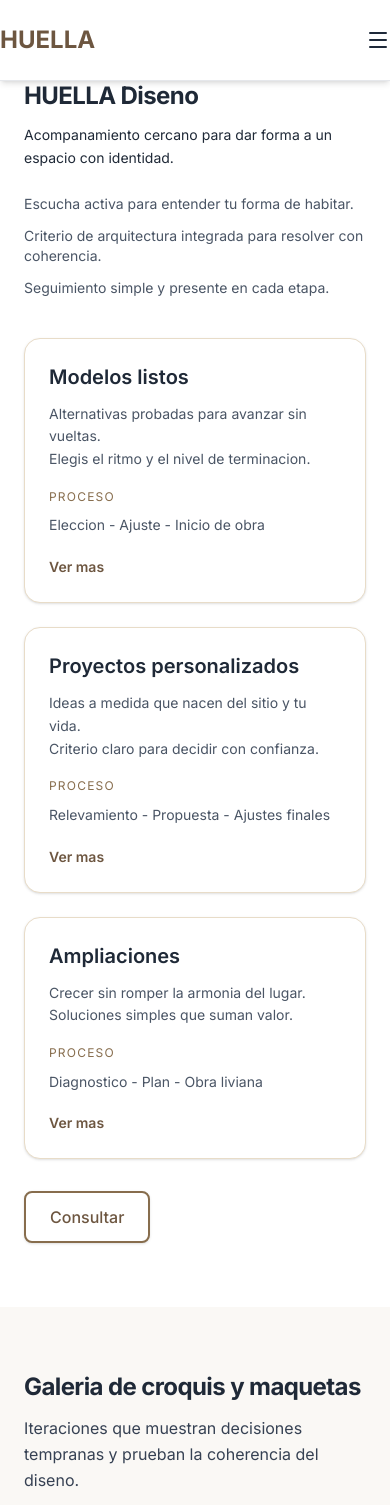
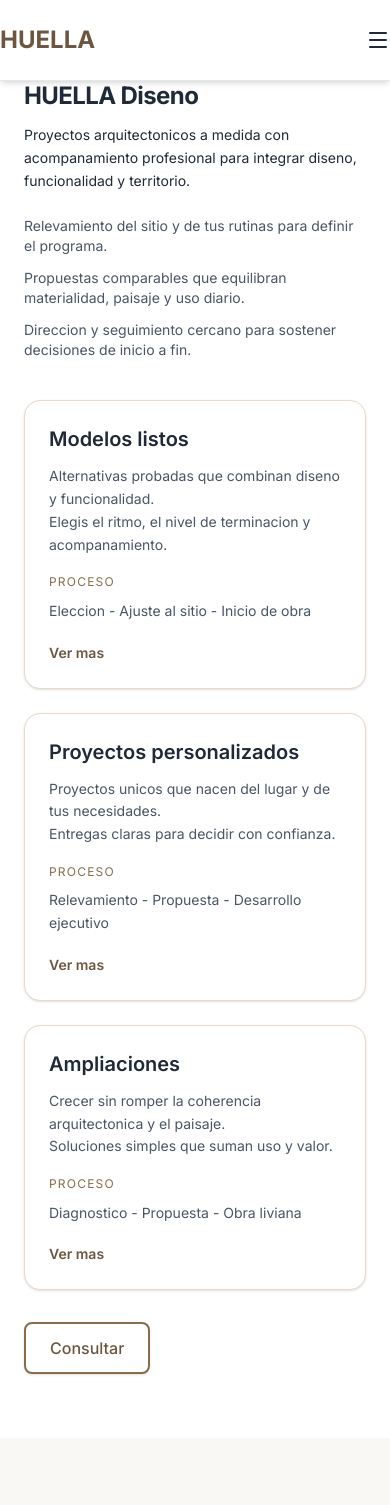
Before and after one commit to Teksi75/huella-mendoza-site, a Next.js app: page /diseno in a window 390 px wide. Shown: the top 1505 px of the page. Built offline with nearby package versions, Linux system fonts and the light colour scheme.

Commit message:
Enhance descriptive copy for site sections

```diff
--- a/app/contacto/page.tsx
+++ b/app/contacto/page.tsx
@@ -18,7 +18,7 @@ export default function ContactoPage({ searchParams }: ContactoPageProps) {
         <div className="container-custom">
           <h1>Contacto</h1>
           <p className="mt-4 max-w-3xl">
-            Contanos sobre tu proyecto y te respondemos con una propuesta clara.
+            Contanos sobre tu proyecto y te respondemos con una propuesta clara, pasos y plazos estimados.
           </p>
         </div>
       </section>
@@ -86,7 +86,7 @@ export default function ContactoPage({ searchParams }: ContactoPageProps) {
           <div className="rounded-2xl border border-tierra-200 bg-white p-6">
             <h2 className="text-2xl">WhatsApp directo</h2>
             <p className="mt-3 text-sm text-gray-600">
-              Si preferis, escribinos y respondemos rapido.
+              Si preferis, escribinos y coordinamos la respuesta que necesitas.
             </p>
             <a
               className="mt-6 inline-flex items-center gap-2 text-sm font-semibold text-tierra-700 hover:text-tierra-900"
--- a/app/diseno/page.tsx
+++ b/app/diseno/page.tsx
@@ -118,26 +118,26 @@ export default function DisenoPage() {
           <div className="max-w-3xl">
             <h2>HUELLA Diseno</h2>
             <p className="mt-3">
-              Acompanamiento cercano para dar forma a un espacio con identidad.
+              Proyectos arquitectonicos a medida con acompanamiento profesional para integrar diseno, funcionalidad y territorio.
             </p>
             <ul className="mt-6 grid gap-3 text-sm text-gray-600">
-              <li>Escucha activa para entender tu forma de habitar.</li>
-              <li>Criterio de arquitectura integrada para resolver con coherencia.</li>
-              <li>Seguimiento simple y presente en cada etapa.</li>
+              <li>Relevamiento del sitio y de tus rutinas para definir el programa.</li>
+              <li>Propuestas comparables que equilibran materialidad, paisaje y uso diario.</li>
+              <li>Direccion y seguimiento cercano para sostener decisiones de inicio a fin.</li>
             </ul>
             <div className="mt-10 grid gap-6 md:grid-cols-3">
               <div className="rounded-2xl border border-tierra-200 bg-white p-6 shadow-sm">
                 <h3 className="text-xl">Modelos listos</h3>
                 <p className="mt-3 text-sm text-gray-600">
-                  Alternativas probadas para avanzar sin vueltas.
+                  Alternativas probadas que combinan diseno y funcionalidad.
                   <br />
-                  Elegis el ritmo y el nivel de terminacion.
+                  Elegis el ritmo, el nivel de terminacion y acompanamiento.
                 </p>
                 <p className="mt-4 text-xs uppercase tracking-widest text-tierra-600">
                   Proceso
                 </p>
                 <p className="mt-2 text-sm text-gray-600">
-                  Eleccion - Ajuste - Inicio de obra
+                  Eleccion - Ajuste al sitio - Inicio de obra
                 </p>
                 <Link
                   href="#diseno"
@@ -149,15 +149,15 @@ export default function DisenoPage() {
               <div className="rounded-2xl border border-tierra-200 bg-white p-6 shadow-sm">
                 <h3 className="text-xl">Proyectos personalizados</h3>
                 <p className="mt-3 text-sm text-gray-600">
-                  Ideas a medida que nacen del sitio y tu vida.
+                  Proyectos unicos que nacen del lugar y de tus necesidades.
                   <br />
-                  Criterio claro para decidir con confianza.
+                  Entregas claras para decidir con confianza.
                 </p>
                 <p className="mt-4 text-xs uppercase tracking-widest text-tierra-600">
                   Proceso
                 </p>
                 <p className="mt-2 text-sm text-gray-600">
-                  Relevamiento - Propuesta - Ajustes finales
+                  Relevamiento - Propuesta - Desarrollo ejecutivo
                 </p>
                 <Link
                   href="#diseno"
@@ -169,15 +169,15 @@ export default function DisenoPage() {
               <div className="rounded-2xl border border-tierra-200 bg-white p-6 shadow-sm">
                 <h3 className="text-xl">Ampliaciones</h3>
                 <p className="mt-3 text-sm text-gray-600">
-                  Crecer sin romper la armonia del lugar.
+                  Crecer sin romper la coherencia arquitectonica y el paisaje.
                   <br />
-                  Soluciones simples que suman valor.
+                  Soluciones simples que suman uso y valor.
                 </p>
                 <p className="mt-4 text-xs uppercase tracking-widest text-tierra-600">
                   Proceso
                 </p>
                 <p className="mt-2 text-sm text-gray-600">
-                  Diagnostico - Plan - Obra liviana
+                  Diagnostico - Propuesta - Obra liviana
                 </p>
                 <Link
                   href="#diseno"
@@ -199,7 +199,7 @@ export default function DisenoPage() {
           <div className="max-w-4xl">
             <h2>Galeria de croquis y maquetas</h2>
             <p className="mt-3 text-base text-gray-700">
-              Iteraciones que muestran decisiones tempranas y prueban la coherencia del diseno.
+              Iteraciones que explican decisiones tempranas y permiten validar la coherencia entre diseno, uso y territorio.
             </p>
           </div>
 
@@ -236,7 +236,7 @@ export default function DisenoPage() {
           <div className="max-w-3xl">
             <h2>Diseno interior</h2>
             <p className="mt-3 text-base text-gray-700">
-              Materiales honestos, luz dirigida y conexiones claras con el exterior para habitar sin exceso.
+              Materiales honestos, luz dirigida y conexiones claras con el exterior para un habitar cotidiano y sin exceso.
             </p>
           </div>
 
@@ -270,7 +270,7 @@ export default function DisenoPage() {
           <div className="max-w-3xl">
             <h2>Estructura integrada al entorno</h2>
             <p className="mt-3 text-base text-gray-700">
-              Vistas largas, plataformas ligeras y recorridos que siguen la pendiente para sostener el dialogo con el paisaje.
+              Vistas largas, plataformas ligeras y recorridos que siguen la pendiente para integrar estructura, funcionalidad y paisaje.
             </p>
           </div>
 
--- a/app/page.tsx
+++ b/app/page.tsx
@@ -22,11 +22,11 @@ export default function Home() {
             HUELLA
           </h1>
           <p className="mb-8 font-light leading-snug md:leading-normal text-[clamp(1rem,2.2vw,1.25rem)] max-w-[32ch] sm:max-w-[44ch] md:max-w-[60ch] mx-auto text-balance">
-            <span className="block sm:hidden">Espacios que dialogan con el territorio.</span>
+            <span className="block sm:hidden">Espacios que se integran al paisaje que los rodea.</span>
             <span className="hidden sm:inline">
-              Disenamos espacios que dialogan con el territorio.
+              Disenamos espacios que leen el territorio para definir cada decision.
               <br className="hidden sm:block" />
-              Experiencias que se integran al paisaje y a tu forma de habitar.
+              Experiencias que combinan paisaje, uso cotidiano y calma.
             </span>
           </p>
 
@@ -35,14 +35,14 @@ export default function Home() {
               href="/base"
               className="btn-primary w-full sm:w-auto px-5 py-3 sm:px-8 sm:py-4 text-sm sm:text-lg flex items-center justify-center gap-2 rounded-xl"
             >
-              Unidades para habitar
+              Unidades modulares listas para habitar
               <ArrowRight size={20} />
             </Link>
             <Link
               href="/refugios"
               className="btn-secondary w-full sm:w-auto px-5 py-3 sm:px-8 sm:py-4 text-sm sm:text-lg flex items-center justify-center gap-2 bg-white/10 backdrop-blur-sm border-white text-white hover:bg-white/20 rounded-xl"
             >
-              Experiencias de descanso
+              Refugios listos para descansar
               <ArrowRight size={20} />
             </Link>
           </div>
@@ -75,14 +75,16 @@ export default function Home() {
               HUELLA
             </div>
             <h2 className="mt-4">Una forma consciente y flexible de habitar el territorio.</h2>
-            <p className="mt-4 text-base text-gray-600">Elegi tu camino.</p>
+            <p className="mt-4 text-base text-gray-600">
+              Elegi la propuesta que mejor acompana tu forma de habitar y el tiempo que tenes para hacerlo realidad.
+            </p>
           </div>
 
           <div className="mt-10 grid gap-6 lg:grid-cols-3">
             <div className="rounded-2xl border border-tierra-200 bg-white p-8 shadow-sm">
               <h3 className="text-2xl">HUELLA Base</h3>
               <p className="mt-3 text-sm text-gray-600">
-                Rapido - Previsible - Accesible
+                Modulos habitacionales estandarizados con alcance, plazos y niveles de terminacion definidos.
               </p>
               <Link href="/base" className="mt-6 inline-flex items-center btn-primary">
                 Explorar
@@ -91,7 +93,7 @@ export default function Home() {
             <div className="rounded-2xl border border-tierra-200 bg-white p-8 shadow-sm">
               <h3 className="text-2xl">HUELLA Diseno</h3>
               <p className="mt-3 text-sm text-gray-600">
-                Arquitectura - Criterio - Acompanamiento
+                Proyectos arquitectonicos a medida con criterio y acompanamiento profesional.
               </p>
               <Link href="/diseno" className="mt-6 inline-flex items-center btn-secondary">
                 Explorar
@@ -100,7 +102,7 @@ export default function Home() {
             <div className="rounded-2xl border border-tierra-200 bg-white p-8 shadow-sm">
               <h3 className="text-2xl">HUELLA Refugios</h3>
               <p className="mt-3 text-sm text-gray-600">
-                Experiencia - Paisaje - Descanso
+                Unidades de descanso para estadias breves, centradas en paisaje y silencio.
               </p>
               <Link href="/refugios" className="mt-6 inline-flex items-center btn-secondary">
                 Explorar
@@ -121,11 +123,11 @@ export default function Home() {
             </div>
             <h2 className="mt-4">Que es HUELLA</h2>
             <p className="mt-4">
-              HUELLA es una propuesta de arquitectura integrada y experiencias
-              en el territorio, no solo en la montana. Integramos diseno y
-              paisaje para crear espacios que se viven con calma y permanencia.
-              Desde unidades claras hasta proyectos a medida y refugios,
-              conectamos cada decision con el territorio.
+              HUELLA es una propuesta de arquitectura y experiencias que parte
+              del territorio para definir cada obra. Integramos diseno,
+              funcionalidad y paisaje para crear espacios claros de habitar.
+              Desde modulos estandarizados hasta proyectos a medida y refugios,
+              ofrecemos caminos concretos y previsibles.
             </p>
           </div>
         </div>
@@ -135,7 +137,7 @@ export default function Home() {
         <div className="container-custom">
           <div className="mx-auto max-w-2xl text-center">
             <p className="text-lg text-gray-700">
-              Explora a tu ritmo las formas de habitar que proponemos.
+              Explorá a tu ritmo las tres propuestas y elegí la que mejor se ajusta a tu necesidad.
             </p>
             <Link
               href="/huella"
@@ -153,12 +155,12 @@ export default function Home() {
           <div className="max-w-3xl">
             <h2>HUELLA Base</h2>
             <p className="mt-3">
-              Opciones claras para avanzar con orden y una forma de habitar simple.
+              Unidades habitacionales modulares con alcances definidos para avanzar con orden y sin sorpresas.
             </p>
             <ul className="mt-6 grid gap-3 text-sm text-gray-600">
-              <li>Niveles de terminacion a tu medida.</li>
-              <li>Pasos definidos desde el inicio.</li>
-              <li>Costos claros para decidir con calma.</li>
+              <li>Niveles de terminacion especificados segun presupuesto y uso.</li>
+              <li>Pasos y plazos detallados antes de iniciar.</li>
+              <li>Costos cerrados para tomar decisiones con anticipacion.</li>
             </ul>
             <Link href="/base" className="btn-secondary mt-8 inline-flex">
               Explorar
@@ -175,12 +177,12 @@ export default function Home() {
           <div className="max-w-3xl">
             <h2>HUELLA Diseno</h2>
             <p className="mt-3">
-              Acompanamiento cercano para dar forma a un espacio con identidad.
+              Proyectos arquitectonicos a medida con acompanamiento profesional en cada etapa.
             </p>
             <ul className="mt-6 grid gap-3 text-sm text-gray-600">
-              <li>Escucha del lugar y de tu forma de habitar.</li>
-              <li>Propuestas claras para decidir con criterio.</li>
-              <li>Seguimiento simple y presente en cada etapa.</li>
+              <li>Lectura del sitio y de tu modo de habitar para definir el diseno.</li>
+              <li>Propuestas comparables que integran funcionalidad y paisaje.</li>
+              <li>Direccion y seguimiento cercano para sostener las decisiones.</li>
             </ul>
             <Link href="/diseno" className="btn-secondary mt-8 inline-flex">
               Explorar
@@ -197,12 +199,12 @@ export default function Home() {
           <div className="max-w-3xl">
             <h2>HUELLA Refugios</h2>
             <p className="mt-3">
-              Experiencias pensadas para descansar, con paisaje y calma.
+              Unidades de descanso para estadias temporales, con foco en el paisaje y el silencio.
             </p>
             <ul className="mt-6 grid gap-3 text-sm text-gray-600">
-              <li>Luz y abrigo bien resueltos.</li>
-              <li>Comodidad simple y cuidada.</li>
-              <li>Reserva facil y bienvenida cercana.</li>
+              <li>Iluminacion y climatizacion resueltas para uso inmediato.</li>
+              <li>Equipamiento sencillo para disfrutar sin complejidad.</li>
+              <li>Reserva directa y acompanamiento en la llegada.</li>
             </ul>
             <Link href="/refugios" className="btn-secondary mt-8 inline-flex">
               Explorar
@@ -220,8 +222,8 @@ export default function Home() {
             <div>
               <h2>Proyectos</h2>
               <p className="mt-3 max-w-2xl">
-                Evidencia real de lo que construimos: unidades para habitar,
-                diseno a medida y experiencias en refugios.
+                Proyectos construidos y en marcha que muestran como trabajamos
+                modulos habitacionales, diseno a medida y refugios integrados al paisaje.
               </p>
             </div>
             <Link href="/proyectos" className="btn-secondary px-6 py-3">
@@ -255,8 +257,8 @@ export default function Home() {
             <div>
               <h2>Contanos tu idea</h2>
               <p className="mt-3 max-w-2xl text-white/80">
-                Te ayudamos a elegir la unidad correcta y a definir el camino
-                para tu proyecto.
+                Te ayudamos a elegir la unidad correcta y a definir un camino
+                claro para tu proyecto.
               </p>
             </div>
             <Link href="/contacto" className="btn-secondary bg-white text-tierra-700">
--- a/app/proyectos/page.tsx
+++ b/app/proyectos/page.tsx
@@ -10,8 +10,9 @@ export default function ProyectosPage() {
         <div className="container-custom">
           <h1>Proyectos</h1>
           <p className="mt-4 max-w-3xl">
-            Evidencia real del trabajo de HUELLA. Cada proyecto muestra
-            decisiones de diseno, eficiencia y relacion con el paisaje.
+            Proyectos construidos y en proceso que muestran como cada decision
+            de diseno, eficiencia y relacion con el paisaje se traduce en una
+            experiencia concreta.
           </p>
         </div>
       </section>
```
Also changed, not shown: app/base/page.tsx (+4 -4 lines), app/refugios/page.tsx (+8 -8 lines).
